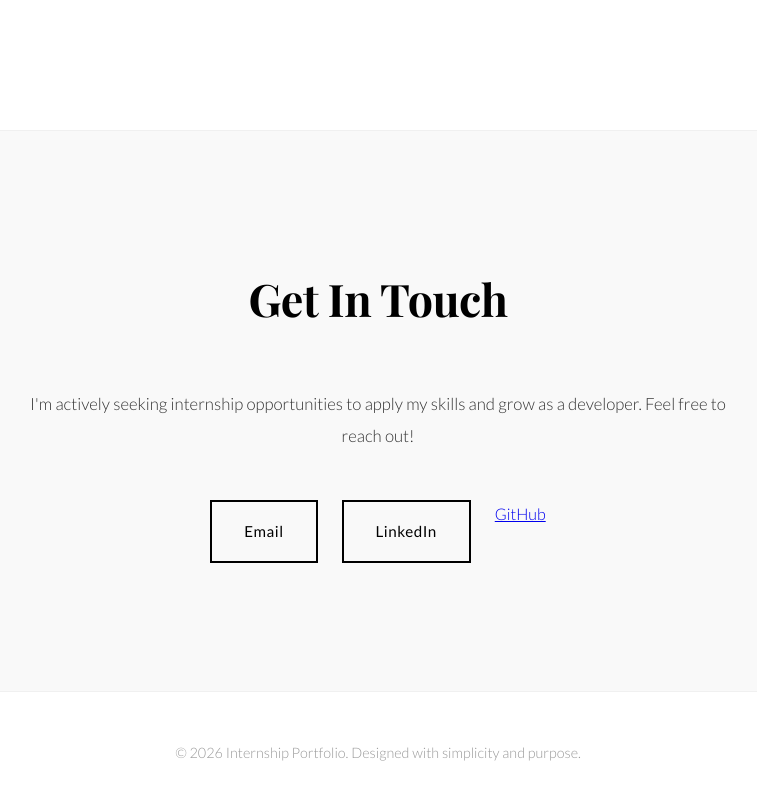
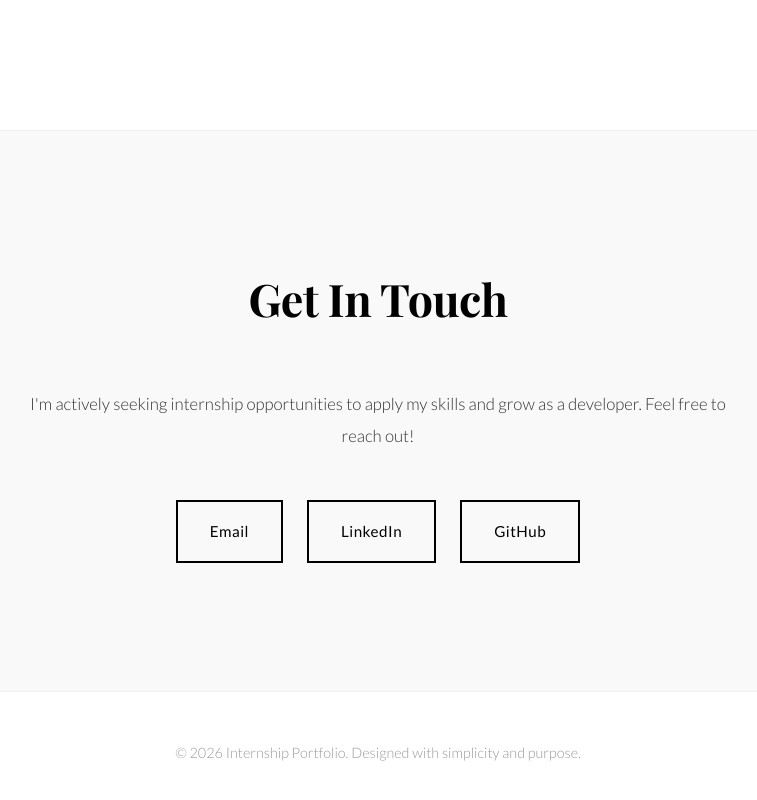
Before and after one commit to LearnCoding33/LearnCoding33.github.io, a plain HTML site: page index.html in a window 1280 px wide. Shown: the part 3919-4719 px from the top of the page, without its empty margins (262-1019 px from the left). Drawn offline with nearby package versions, Linux system fonts and the light colour scheme.

Commit message:
Fix contact links in index.html

```diff
--- a/index.html
+++ b/index.html
@@ -558,9 +558,9 @@
                     <h2>Get In Touch</h2>
                     <p>I'm actively seeking internship opportunities to apply my skills and grow as a developer. Feel free to reach out!</p>
                     <div class="contact-links">
-                        <a href="mailto:neo_en_ming@connect.ite.edu.sg" class="contact-link">Email</a>
-                        <a href="https://www.linkedin.com/in/en-ming-neo-9bb82b38b/" class="contact-link" target="_blank">LinkedIn</a>
-                        <a href="https://github.com/LearnCoding33" target="_blank">GitHub</a>
+                       <a href="mailto:neo_en_ming@connect.ite.edu.sg" class="contact-link">Email</a>
+                       <a href="https://www.linkedin.com/in/en-ming-neo-9bb82b38b/" class="contact-link" target="_blank">LinkedIn</a>
+                       <a href="https://github.com/LearnCoding33" class="contact-link" target="_blank">GitHub</a>
                     </div>
                 </div>
             </div>
```
